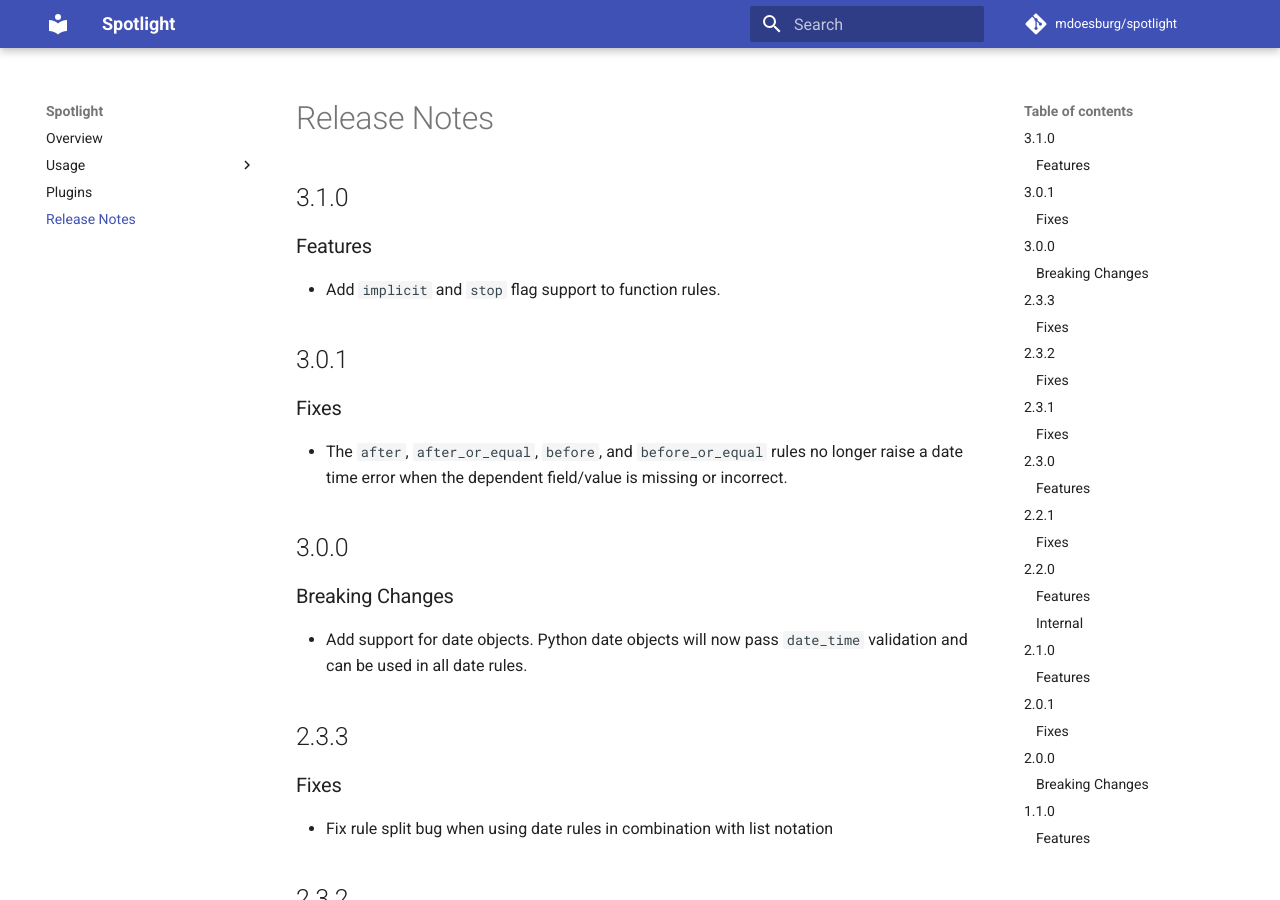
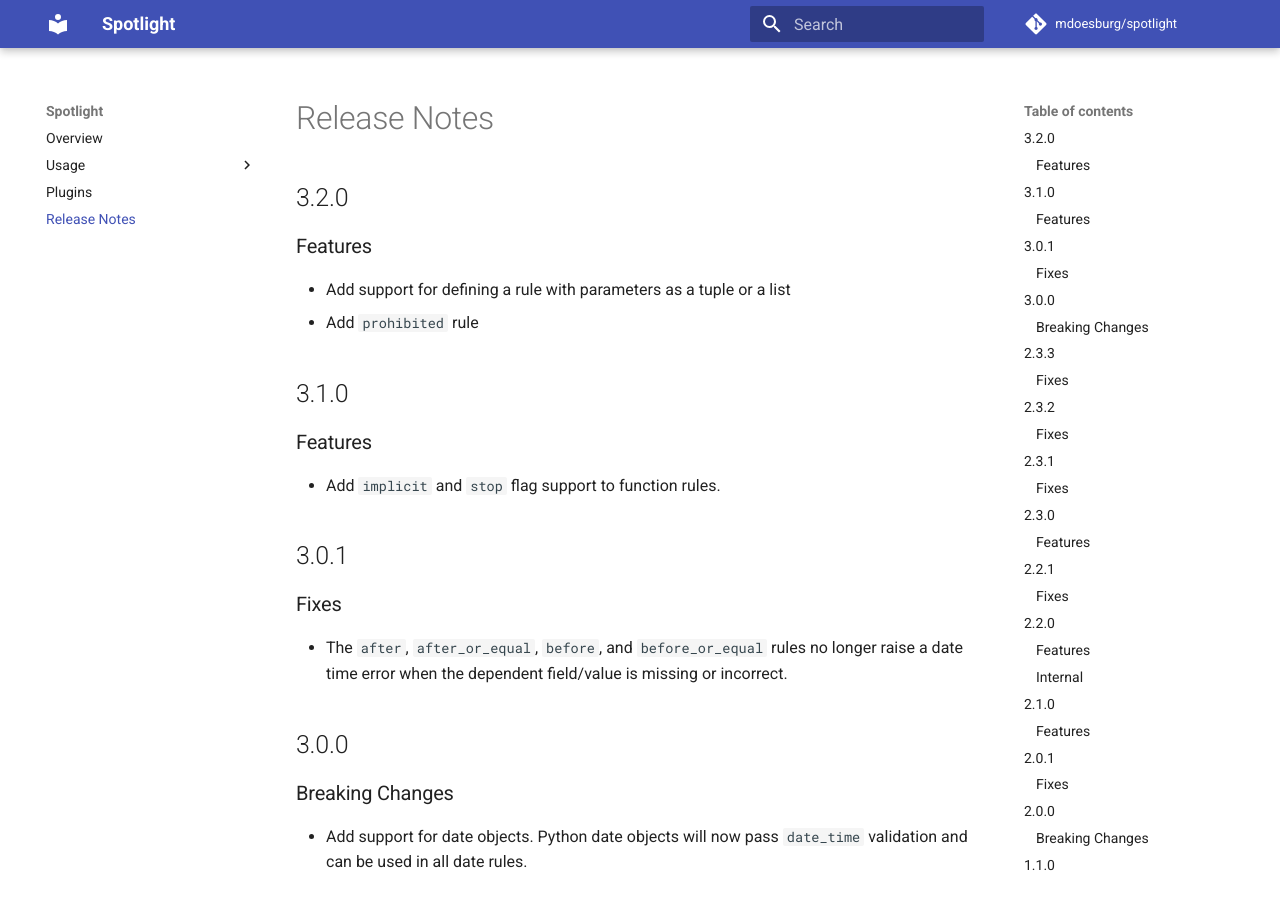
Before and after one commit to mdoesburg/spotlight, an MkDocs documentation site: the page built from docs/release_notes.md, in a window 1280 px wide and 900 px high. Built offline with MkDocs 1.6.1 and Material for MkDocs 9.7.7, drawn with Linux system fonts in a browser that asks for light colours; comment, search, counter and statistics services are not loaded.

Commit message:
Release version 3.2.0

```diff
--- a/docs/release_notes.md
+++ b/docs/release_notes.md
@@ -1,4 +1,9 @@
 # Release Notes
+
+## 3.2.0
+### Features
+- Add support for defining a rule with parameters as a tuple or a list
+- Add `prohibited` rule
 
 ## 3.1.0
 ### Features
--- a/src/spotlight/__init__.py
+++ b/src/spotlight/__init__.py
@@ -1,6 +1,6 @@
 """Data validation for Python, inspired by the Laravel framework."""
 
-__version__ = "3.1.0"
+__version__ = "3.2.0"
 
 from .validator import Validator, Data, Rules, ValidationFunction
 from .rules import Rule
```
